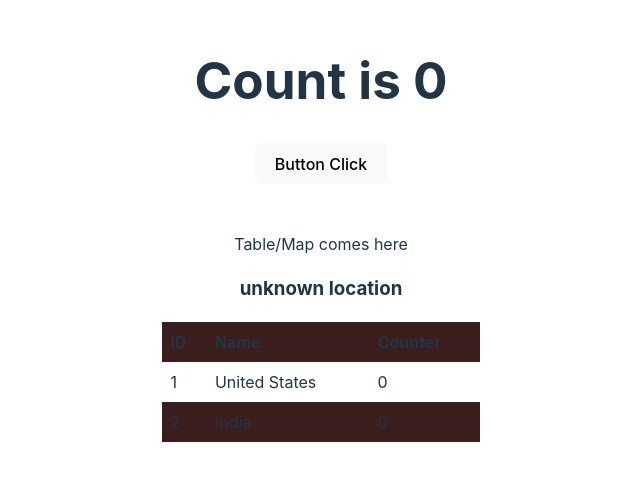
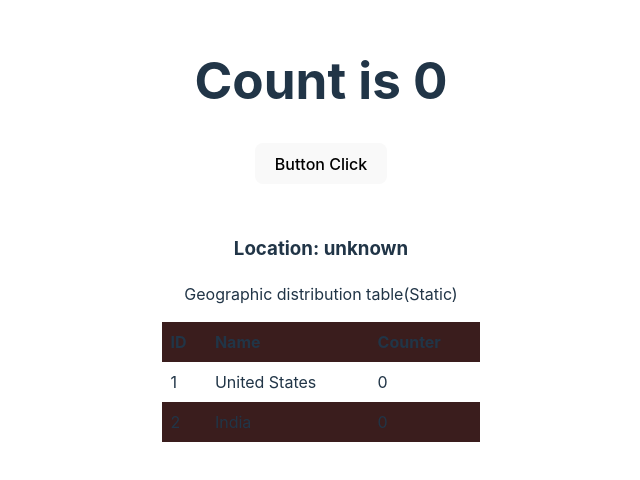
Before and after one commit to CSahithya/Lighthall-React, a React (Vite) app: page / in a window 1280 px wide. Shown: the part 186-666 px from the top of the page, without its empty margins (319-959 px from the left). Built offline with nearby package versions, Linux system fonts and the light colour scheme; no server answers.

Commit message:
asethetics

```diff
--- a/src/App.jsx
+++ b/src/App.jsx
@@ -4,7 +4,7 @@ import useGeoLocation from './useGeolocation';
 
 function App() {
   const [count, setCount] = React.useState(0);
-  const [placeh, setPlaceh] = useState('unknown location');
+  const [placeh, setPlaceh] = useState('unknown');
   const { latitude, longitude, error } = useState(useGeoLocation());
   const apiKey = 'AIzaSyA2Le07ANd2cVOo8C2GY2TmQ0xPPyiZ0yA';
   const url = `https://maps.googleapis.com/maps/api/geocode/json?latlng=${latitude},${longitude}&key=${apiKey}`;
@@ -44,8 +44,8 @@ function App() {
         </button>
       </div>
       <div>
-        <p>Table/Map comes here</p>
-        <h3>{placeh}</h3>
+        <h3>Location: {placeh}</h3>
+        <p>Geographic distribution table(Static)</p>
         <table>
           <thead>
             <tr>
```
